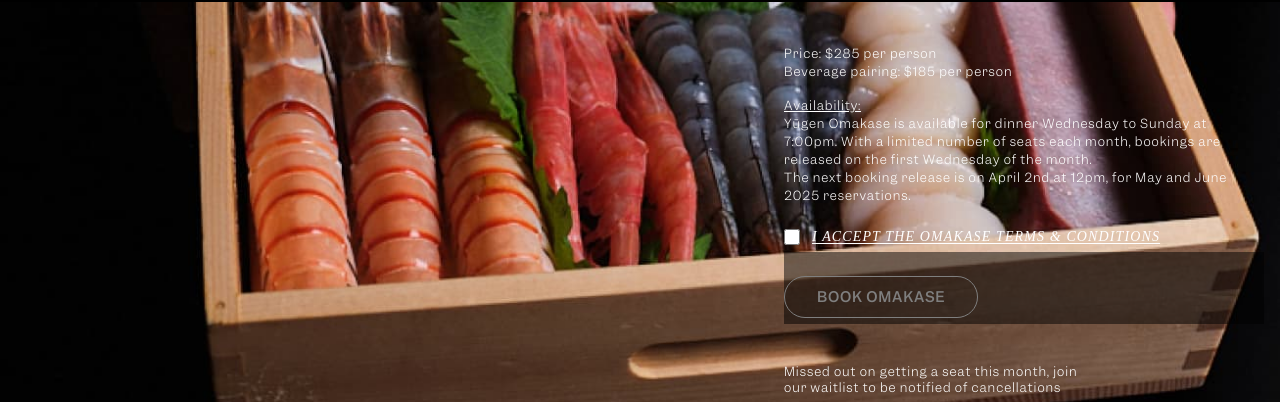
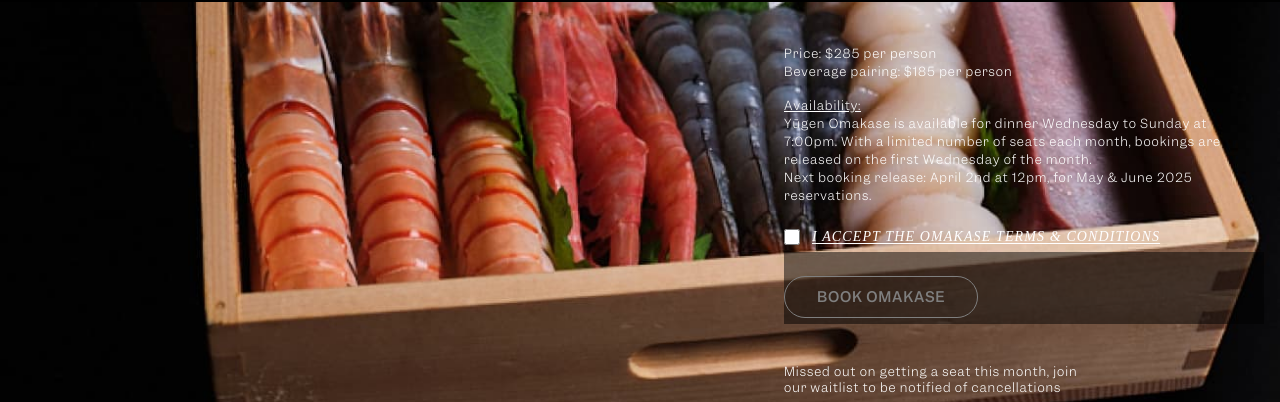
Before and after one commit to yugenteabar/restaurant, a Jekyll site: the page built from _pages/omakase.md, in a window 1280 px wide and 900 px high, scrolled down 414 px. Shown: the part 91-493 px from the top of the window. Built offline with Jekyll 4.4.1, drawn with Linux system fonts in a browser that asks for light colours.

Commit message:
TinaCMS content update

```diff
--- a/_pages/omakase.md
+++ b/_pages/omakase.md
@@ -38,8 +38,7 @@ yugen_omakase_availability: >-
 
 
 
-  The next booking release is on April 2nd at 12pm, for May and June 2025
-  reservations.
+  Next booking release: April 2nd at 12pm, for May & June 2025 reservations.
 yugen_omakase_book_text: BOOK OMAKASE
 yugen_omakase_book_link: >-
   https://www.quandoo.com.au/checkout-widget/widget?aid=146&utm_source=quandoo-partner&utm_medium=widget-link&merchantId=94412
```
